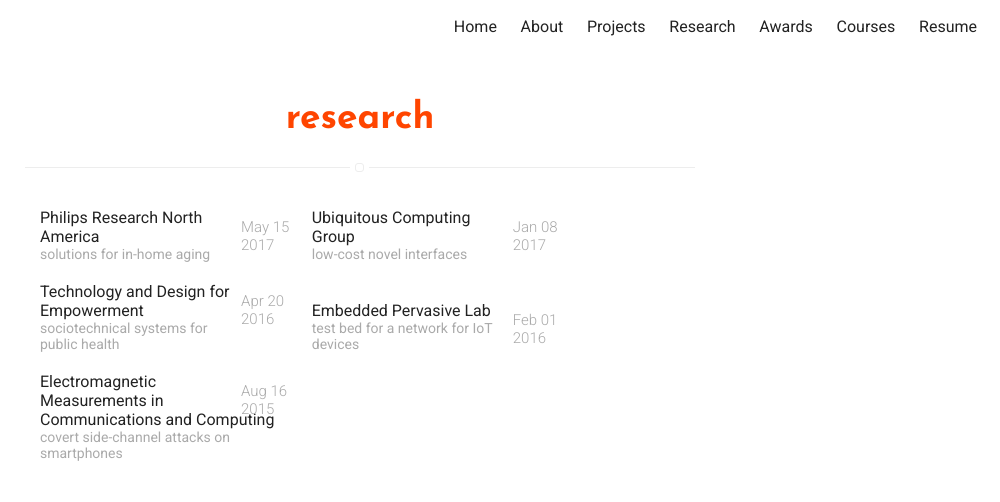
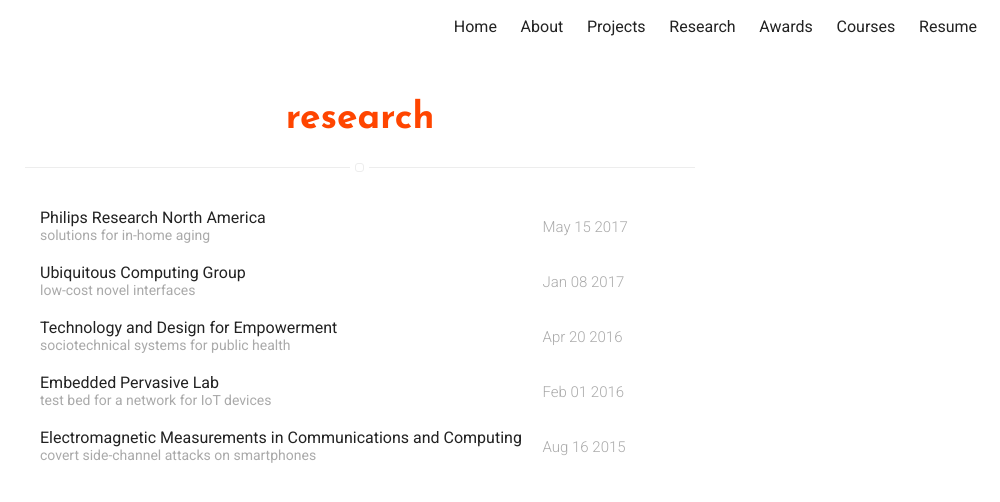
Before and after one commit to azraismail/azraismail.github.io, a Jekyll site: the page built from research.html, in a window 1280 px wide. Shown: the top 502 px of the page, without its empty margins (280-1280 px from the left). Built offline with Jekyll 4.4.1, drawn with Linux system fonts in a browser that asks for light colours.

Commit message:
Update home-blog-projects.sass

```diff
--- a/_sass/pages/home-blog-projects.sass
+++ b/_sass/pages/home-blog-projects.sass
@@ -14,7 +14,7 @@
         list-style: none
 
         &:before
-            display: inline-block
+            display: block
             content: " "
             width: 7px
             height: 7px
@@ -34,8 +34,8 @@
 .coursework > .list,
 .projects > .list
     > .item
-        display: inline-block
-        width: 40%
+        display: inline
+        width: 50%
         margin: 10 auto
 
     > .item:hover
@@ -43,7 +43,7 @@
 
     > .item > .url
         width: 100%
-        display: inline-block
+        display: block
         padding: 10px 30px 10px 15px
         text-decoration: none
 
```
